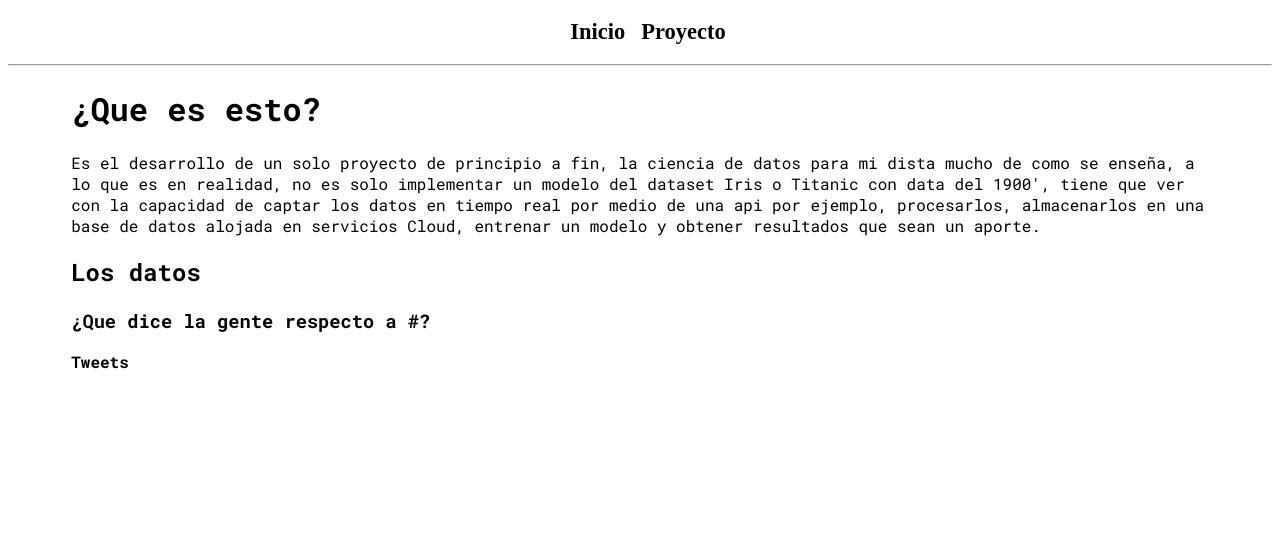
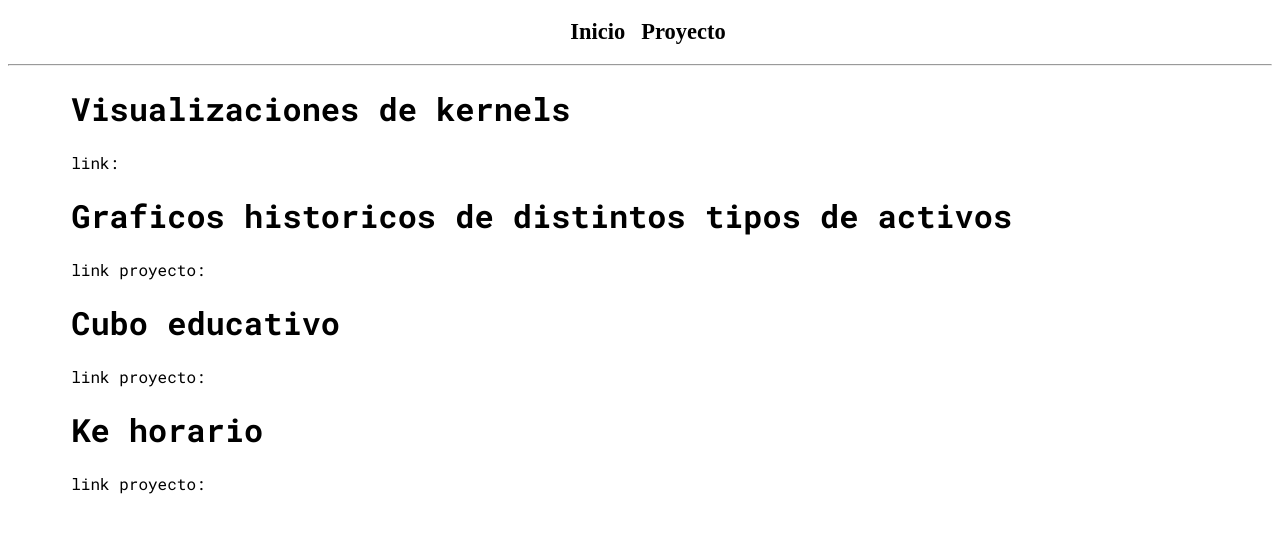
Before and after one commit to joigmz/joseizam, a Django app: template resume/templates/proyecto.html in a window 1280 px wide. Shown: the top 533 px of the page. Run offline with Django 3.2, Linux system fonts and the light colour scheme; the template is opened without the code that fills it, so the values that code supplies are empty.

Commit message:
proyectos

```diff
--- a/resume/templates/proyecto.html
+++ b/resume/templates/proyecto.html
@@ -2,20 +2,22 @@
 {% load static %}
 
 {% block content %}
-    <h1>¿Que es esto?</h1>
+    <h1>Visualizaciones de kernels</h1>
     <p>
-    Es el desarrollo de un solo proyecto de principio a fin, la ciencia de datos para mi dista mucho de como se enseña, a lo
-    que es en realidad, no es solo implementar un modelo del dataset Iris o Titanic con data del 1900', tiene que ver con la
-    capacidad de captar los datos en tiempo real por medio de una api por ejemplo, procesarlos, almacenarlos en una base de
-    datos alojada en servicios Cloud, entrenar un modelo y obtener resultados que sean un aporte.
+        link: <a href="https://kernels-visualizations.herokuapp.com/"></a>
+    </p>
+    <h1>Graficos historicos de distintos tipos de activos</h1>
+    <p>
+        link proyecto: <a href="https://fintual-api-plotlydash.herokuapp.com/"></a>
+    </p>
+    <h1>Cubo educativo</h1>
+    <p>
+        link proyecto: <a href="https://cubo-educativo.herokuapp.com/"></a>
+    </p>
+    <h1>Ke horario</h1>
+    <p>
+        link proyecto: <a href="https://kehorario.herokuapp.com/"></a>
     </p>
 
-    <h2>Los datos</h2>
-    <h3> ¿Que dice la gente respecto a #{{ hashtag }}?</h3>
-    <b>Tweets</b>
-    <ol>
-    {% for tweet in data %}
-        <li>{{tweet.text}}</li>
-    {% endfor %}
     </ol>
 {% endblock %}
```
